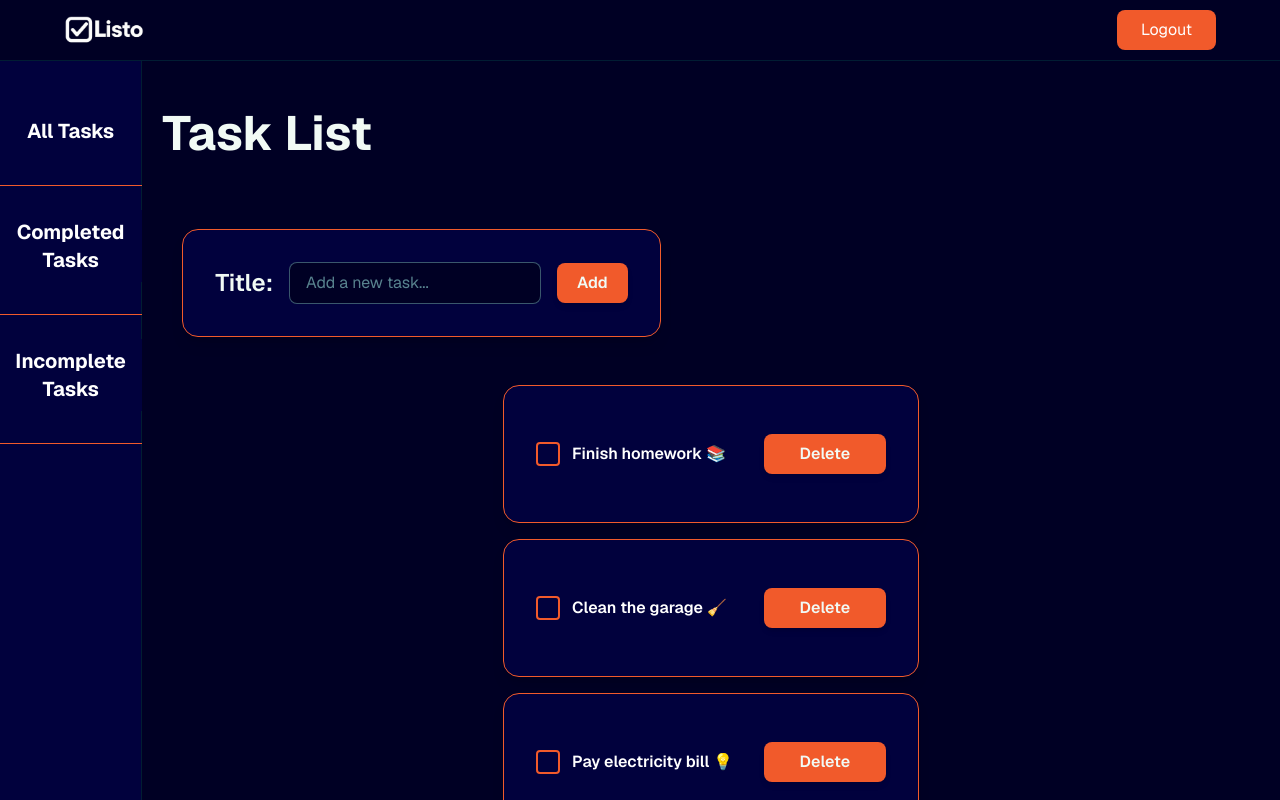
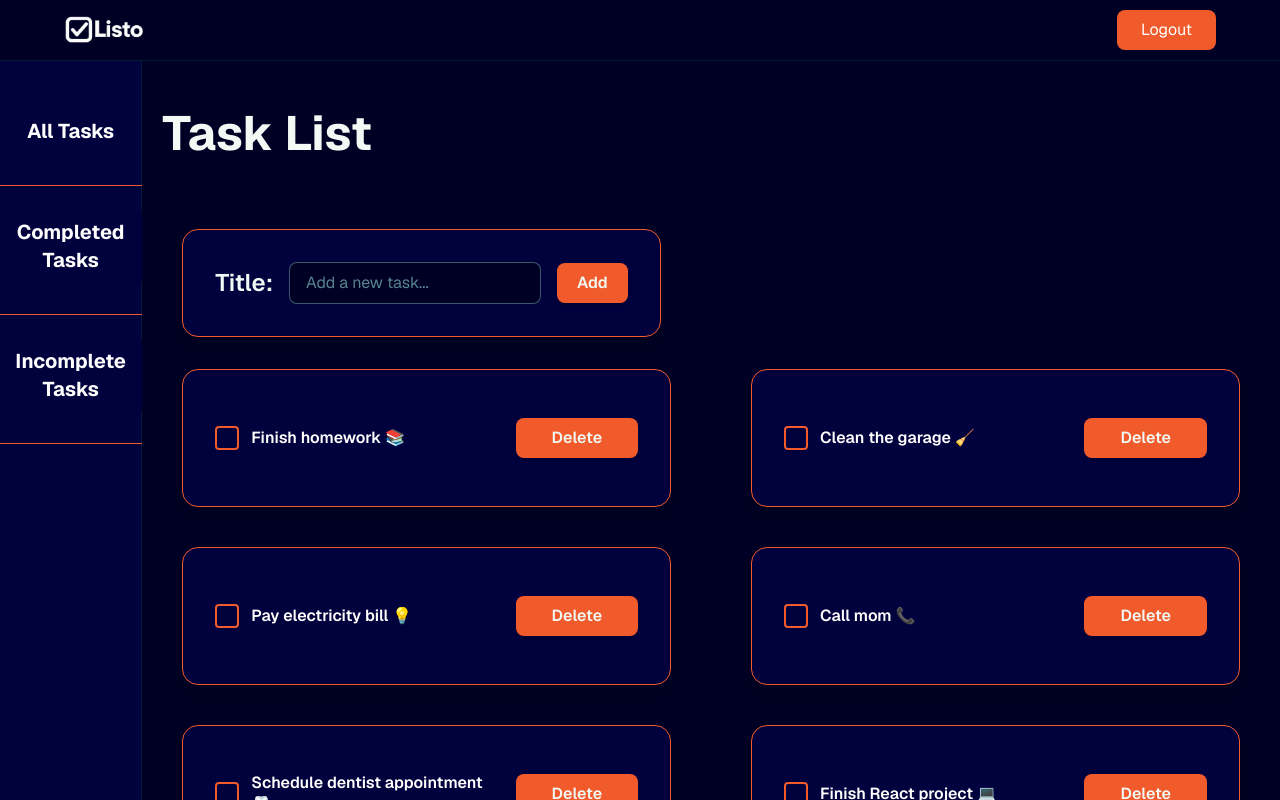
Before and after one commit to SoftDevCLF/to-do-app, a Next.js app: page /tasks-list in a window 1280 px wide. Shown: the top 800 px of the page. Built offline with nearby package versions, Linux system fonts and the light colour scheme.

Commit message:
Styling to match web app

```diff
--- a/app/components/TaskList.js
+++ b/app/components/TaskList.js
@@ -2,11 +2,11 @@
 import TaskCard from "./TaskCard";
 import tasks from "../data/tasks.json";
 
+// TaskList component displays a list of tasks
 export default function TaskList() {
-  console.log("Loaded tasks:", tasks); // debug check
 
   return (
-    <div className="p-4 max-w-md mx-auto">
+    <div className="px-10 ml-0 gap-x-20 grid grid-cols-1 md:grid-cols-2 gap-6">
       {tasks.map(task => (
         <TaskCard key={task.id} task={task} />
       ))}
```
